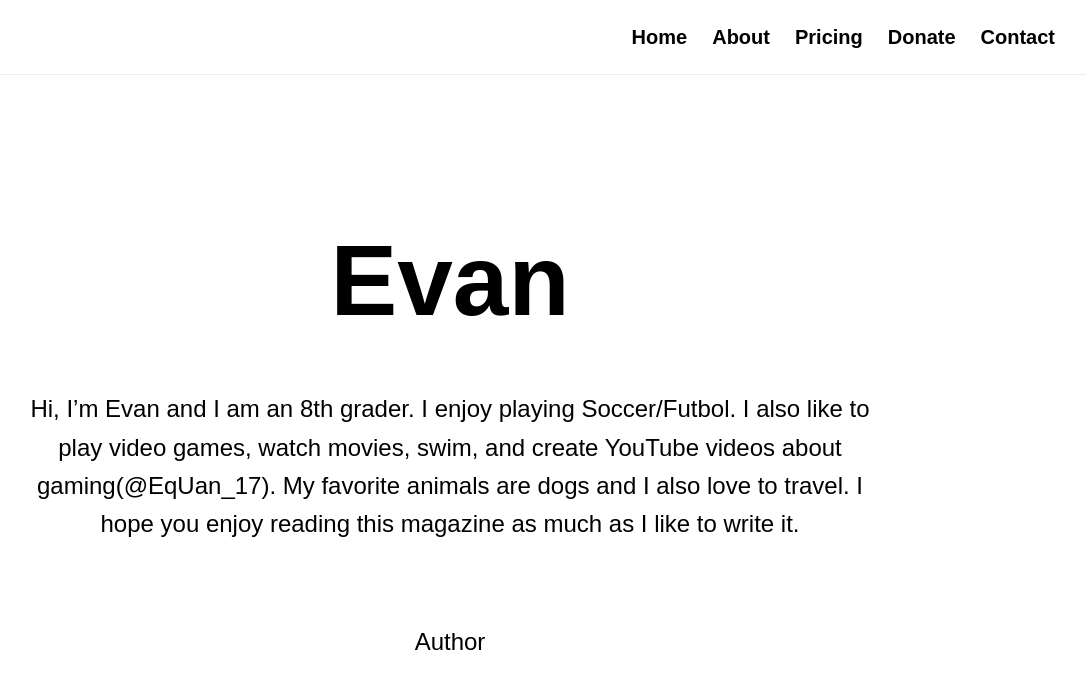
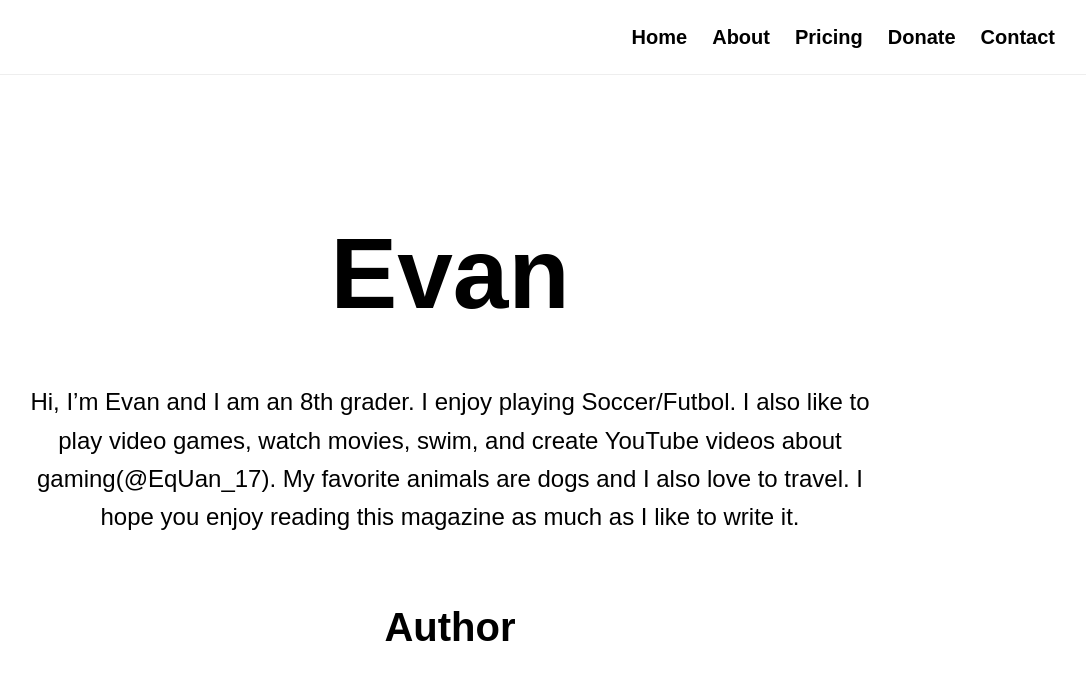
Before and after one commit to H4CK3R1010/Seemz-Like-Magazine, a Next.js app: page /people/evan in a window 1280 px wide. Shown: the top 688 px of the page, without its empty margins (190-1276 px from the left). Built offline with nearby package versions, Linux system fonts and the light colour scheme.

Commit message:
Evan description

```diff
--- a/app/people/evan/page.tsx
+++ b/app/people/evan/page.tsx
@@ -19,11 +19,11 @@ export default function Evan() {
         <div className="rolesBox">
 
           <h2>
-
+        Author
           </h2>
 
           <ul>
-            <li>Author</li>
+
           </ul>
 
         </div>
```
